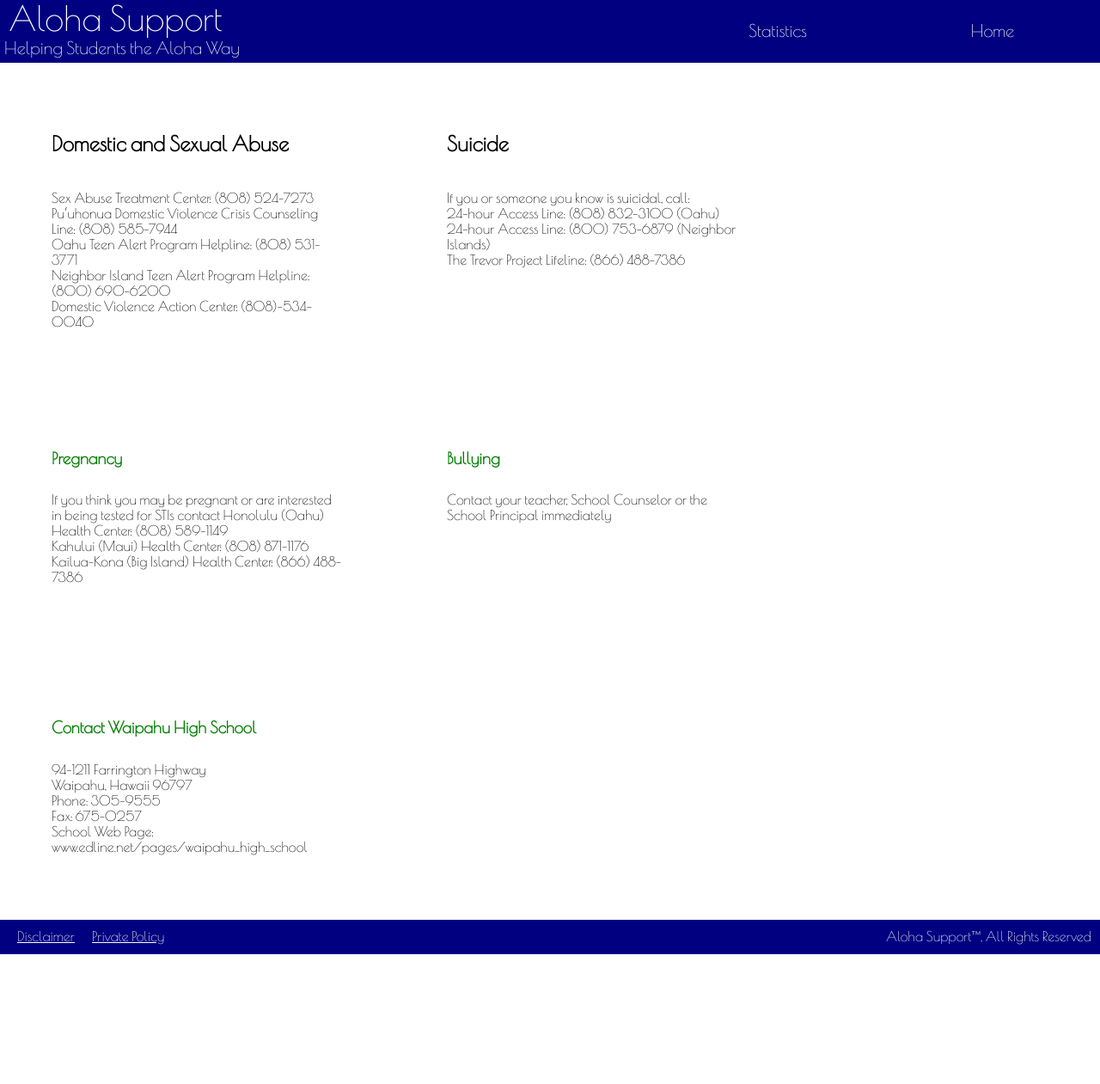
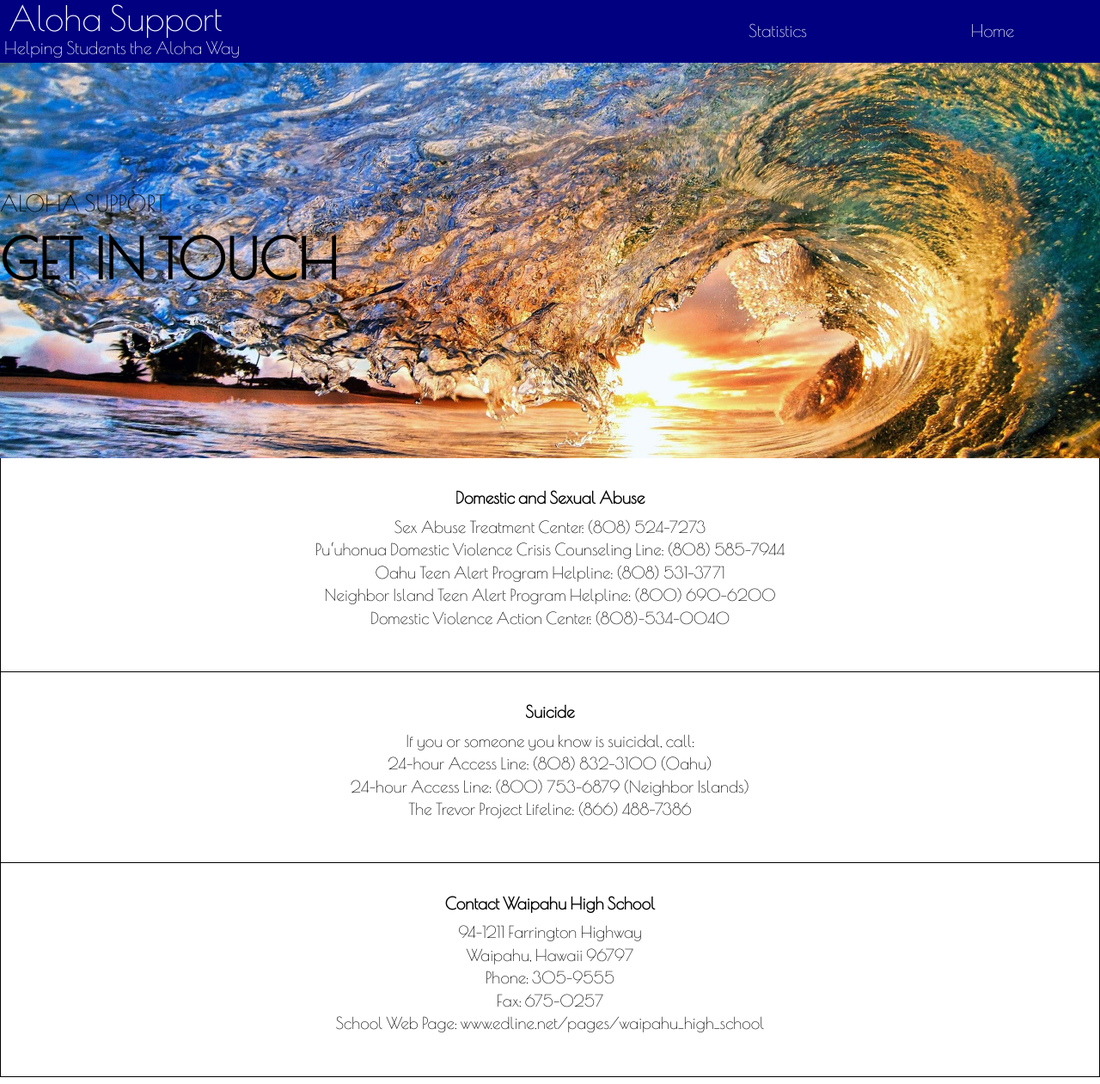
Before and after one commit to richardribucanperales/hshelplinemain, a plain HTML site: page pages/contact.html in a window 1280 px wide. Shown: the whole page at 86% size. Before the commit the page ends 1110 px from the top, so only its background shows below. Drawn offline with nearby package versions, Linux system fonts and the light colour scheme.

Commit message:
styles/html for contact updated

```diff
--- a/css/contact.css
+++ b/css/contact.css
@@ -1,9 +1,13 @@
+/* NavBar
+--------------------------------------------------------------------------------------------------------------- */
 body{
   background-color:white;
-  font-family: 'Poiret One', cursive;
   margin-left:0px;
   margin-right:0px;
-  margin-bottom:0px;
+  font-size: 19px;
+  font-weight: 300;
+  overflow-x: hidden;
+  font-family: 'Poiret One', cursive;
 }
 #topbar{
   width:auto;
@@ -29,11 +33,11 @@ body{
   border:0px;
   color:white;
   font-size:20px;
-  font-family: 'Poiret One', cursive;
   float:right;
   display:inline;
   height:75px;
   width:250px;
+  font-family: 'Poiret One', cursive
 }
 .tb-buttons:hover{
   background-color:hsl(240, 100%, 11%);
@@ -51,66 +55,49 @@ body{
   text-align:center;
   background-color:hsl(240, 100%, 25%);
 }
-
-.tm-bg-white2 {
-    padding: 20px;
-    background-color: white;
-    opacity: 0.8;
-    width: 100%;
-    margin: 0px;
+/* Page Intro / JumboTron
+--------------------------------------------------------------------------------------------------------------- */
+#pageintro{
+  padding:150px 0;
+  background-image:url("../img/hero4.jpg");
+  background-attachment:fixed;
+  background-position: center;
+  background-repeat: no-repeat;
+  background-size: cover;
+  position: relative;
 }
-
-h2 {
-  padding-bottom: 20px;
-  font-weight: bold;
+#pageintro article *{
+  text-transform:uppercase;
 }
-
-h3 {
-  color: green;
-  padding-bottom: 10px;
+#pageintro article .heading{
+    margin:0 0 50px 0;
+    padding:0;
+    line-height:1;
+    font-size:64px;
+  }
+#pageintro article p:first-of-type{
+   margin-bottom:20px;
+  font-size:26px;
 }
-
-.MainTopic {
-  margin: 5px;
-  padding: 40px;
-  background-color: #ffffffc4;
-  max-width: 340px;
-  width: 100%;
-  margin: 20px;
+/* Services
+--------------------------------------------------------------------------------------------------------------- */
+#services .table-cell{
+  margin-top:-1px;
+  padding:3%;
+  border:1px solid;
+  border-top:none;
 }
-
-.row {
-  display: -ms-flexbox;
-  display: flex;
-  -ms-flex-wrap: wrap;
-  flex-wrap: wrap;
-  margin-right: auto;
-  margin-left: auto;
+#services article {
+  text-align:center;
 }
-#footer{
-  width:auto;
-  height:40px;
-  background-color:hsl(240, 100%, 25%);
+#services article *{
+  margin:0;
+  line-height:1;}
+#services article .heading{
+ margin-bottom:10px;
+ font-size:1.2rem;
 }
-.footert{
-  color:white;
+#services article p{
+  margin-bottom:10px;
+  line-height:1.4;
 }
-#disc{
-  position:relative;
-  float:left;
-  padding-left:20px;
-  padding-top:10px;
-}
-#priv{
-  position:relative;
-  float:left;
-  padding-left:20px;
-  padding-top:10px;
-}
-#tm{
-  position:relative;
-  float:right;
-  margin-right:10px;
-  margin-bottom:0px;
-  margin-top:10px;
-}
--- a/pages/contact.html
+++ b/pages/contact.html
@@ -16,59 +16,54 @@
      <p id = "tb-slogan">Helping Students the Aloha Way</p>
        </div>
     </div>
-  <div id = "body">
  </div>
-        <div>
-            <div class="row">
-              <article class="MainTopic">
-                <header><h2 >Domestic and Sexual Abuse</h2></header>
-                      Sex Abuse Treatment Center: (808) 524-7273<br>
+
+
+
+<!--   contact page -->
+ <div id="pageintro">
+   <article>
+     <p class="heading">Aloha Support</p>
+     <h2 class="heading">Get In Touch </h2>
+   </article>
+ </div>
+</div>
+ <div id="services">
+       <div class="table-cell">
+         <article>
+           <h6 class="heading">Domestic and Sexual Abuse</h6>
+           <p> Sex Abuse Treatment Center: (808) 524-7273<br>
                      Pu‘uhonua Domestic Violence Crisis Counseling Line: (808) 585-7944<br>
                      Oahu Teen Alert Program Helpline: (808) 531-3771<br>
                      Neighbor Island Teen Alert Program Helpline: (800) 690-6200<br>
-                      Domestic Violence Action Center: (808)-534-0040<br>
+                     Domestic Violence Action Center: (808)-534-0040<br></p>
+
          </article>
-              <article class="MainTopic">
-                <header><h2>Suicide</h2></header>
-              If you or someone you know is suicidal, call:<br>
+       </div>
+       <div class="table-cell">
+         <article>
+           <h6 class="heading">Suicide</h6>
+           <p>If you or someone you know is suicidal, call:<br>
              24-hour Access Line: (808) 832-3100 (Oahu)<br>
              24-hour Access Line: (800) 753-6879 (Neighbor Islands)<br>
-              The Trevor Project Lifeline: (866) 488-7386<br>
+             The Trevor Project Lifeline: (866) 488-7386<br></p>
+
          </article>
        </div>
-          </section>
-        </div>
-        <div>
-          <div class="row">
-            <article  class="MainTopic">
-              <header><h3>Pregnancy</h3></header>
-              <p>If you think you may be pregnant or are interested in being tested for STIs contact
-              Honolulu (Oahu) Health Center: (808) 589-1149<br>
-              Kahului (Maui) Health Center: (808) 871-1176<br>
-              Kailua-Kona (Big Island) Health Center: (866) 488-7386<br>
-            </p>
-            </article>
-            <article class="MainTopic">
-              <header><h3>Bullying</h3></header>
-              <p>Contact your teacher, School Counselor
-                or the School Principal immediately</p>
-            </article>
-            <article class="MainTopic">
-              <header><h3>Contact Waipahu High School</h3></header>
-              <p> 94-1211 Farrington Highway <br>
+       <div class="table-cell">
+         <article>
+           <h6 class="heading">Contact Waipahu High School</h6>
+           <p>94-1211 Farrington Highway <br>
                  Waipahu, Hawaii 96797 <br>
                  Phone: 305-9555 <br>
                  Fax: 675-0257 <br>
-                  School Web Page: www.edline.net/pages/waipahu_high_school <br>
-              </p>
+                 School Web Page: www.edline.net/pages/waipahu_high_school <br></p>
+
          </article>
        </div>
    </div>
  </div>
-      <div id = "footer">
-      <p class = "footert" id = "tm">Aloha Support&#8482, All Rights Reserved</p>
-      <a class = "footert" id = "disc" href = "../pages/disclaimer.html">Disclaimer</a>
-      <a class = "footert" id = "priv" href = "../pages/privatepolicy.html">Private Policy</a>
 </div>
+
 </body>
 </html>
```
Also changed, not shown: img/hero4.jpg (added). Lines whose indentation alone changed are shown as unchanged.
